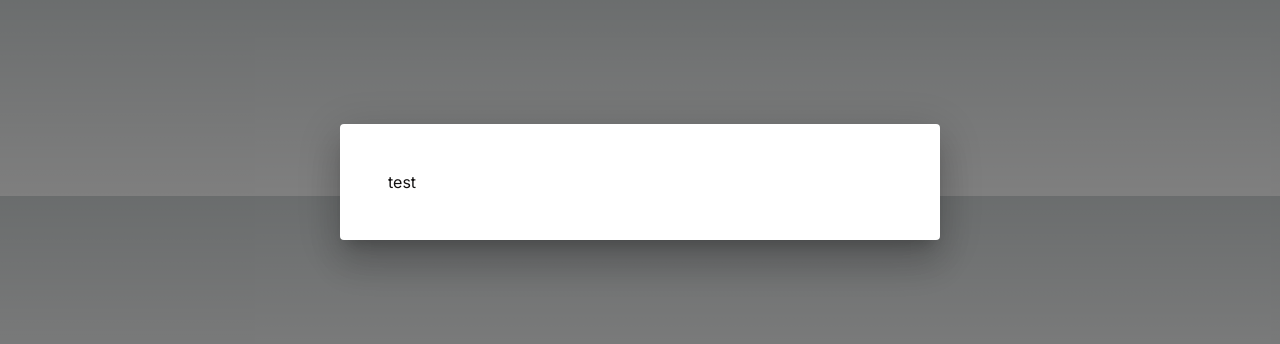
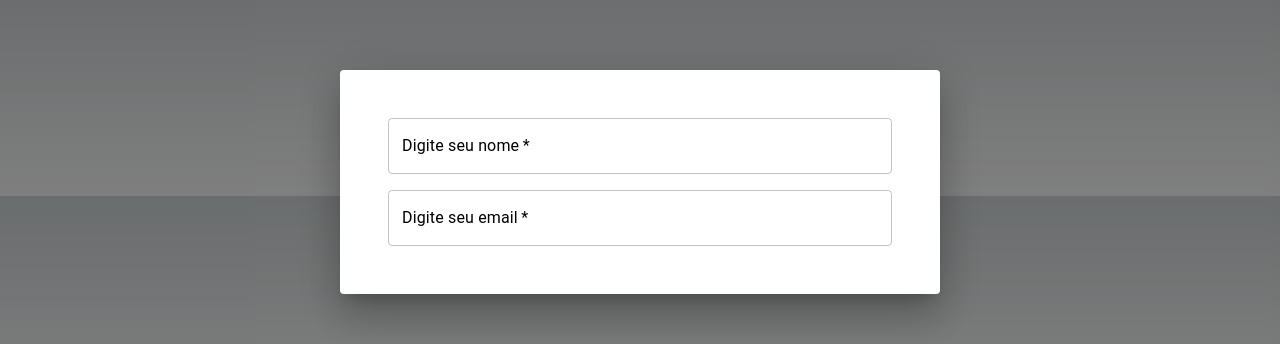
Before and after one commit to Reis567/django_react, a Next.js app: page / in a window 1280 px wide. Shown: the part 218-562 px from the top of the page. Built offline with nearby package versions, Linux system fonts and the light colour scheme; no server answers.

Commit message:
inputs to confirm job

```diff
--- a/src/app/page.tsx
+++ b/src/app/page.tsx
@@ -1,6 +1,6 @@
 "use client"
 import Lista from "@/components/lista/Lista";
-import { Dialog, Paper } from "@mui/material";
+import { Button, Dialog, DialogActions, Grid, TextField } from "@mui/material";
 import { Profissional } from "@/components/entidades/profissional";
 import { useIndex } from "@/hooks/pages/useIndex";
 
@@ -11,7 +11,25 @@ export default function Home() {
     <div>
       <Lista profissionais={listaProfissionais}></Lista>
       <Dialog open={true} fullWidth PaperProps={{ sx: { padding: '48px' } }}>
-        test
+        <Grid container spacing={2}>
+          <Grid item xs={12}>
+          <TextField
+              label="Digite seu nome"
+              type="text"
+              fullWidth
+              InputLabelProps={{ sx: { color: 'black' } }}
+            />
+          </Grid>
+
+          <Grid item xs={12}>
+          <TextField
+              label="Digite seu email"
+              type="email"
+              fullWidth
+              InputLabelProps={{ sx: { color: 'black' } }}
+            />
+          </Grid>
+        </Grid>
       </Dialog>
     </div>
   );
```
